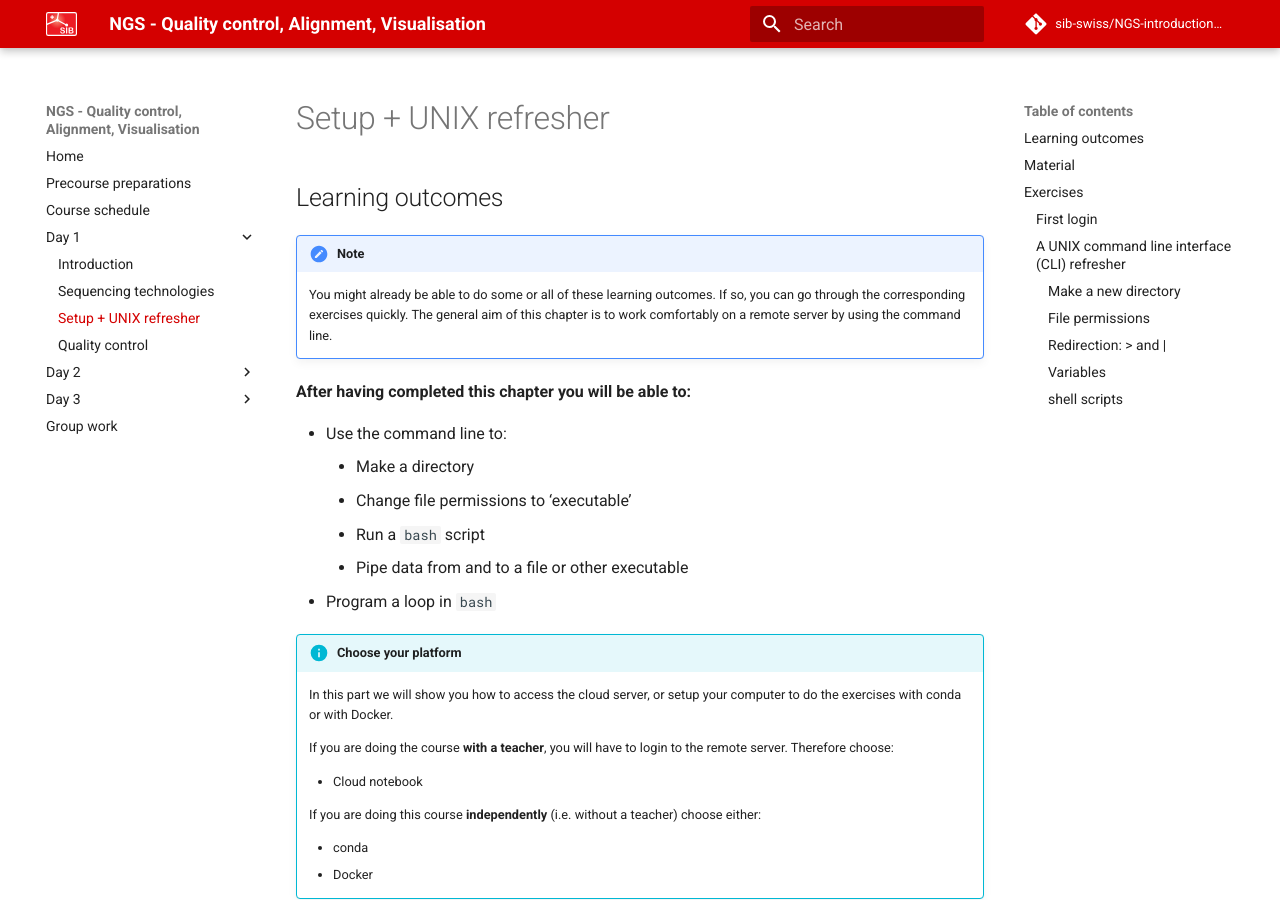
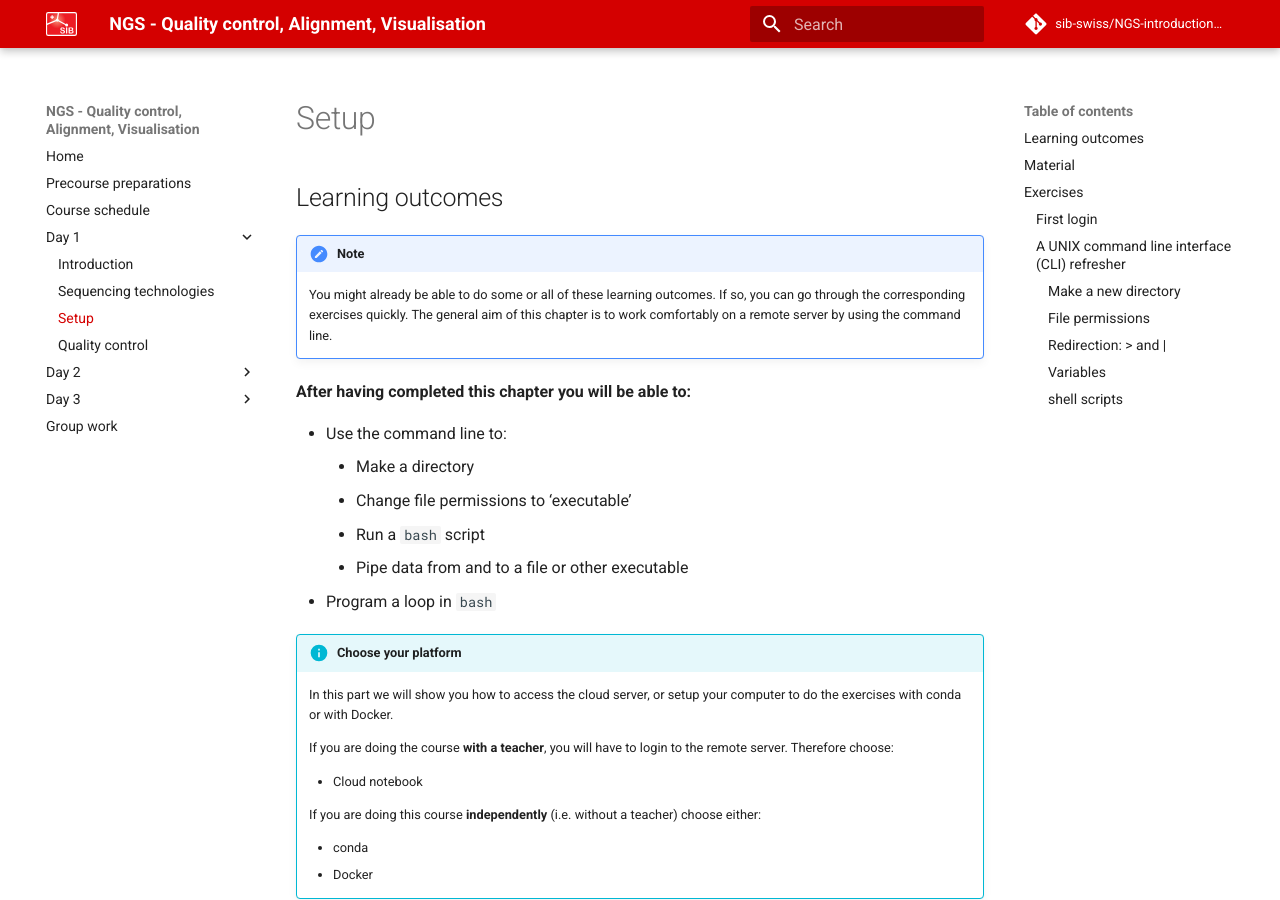
Before and after one commit to sib-swiss/NGS-introduction-training, an MkDocs documentation site: the page built from docs/day1/server_login.md, in a window 1280 px wide and 900 px high. Built offline with MkDocs 1.6.1 and Material for MkDocs 9.7.7, drawn with Linux system fonts in a browser that asks for light colours; emoji names are drawn with the system emoji font; comment, search, counter and statistics services are not loaded; the version menu is left out.

```diff
--- a/mkdocs.yml
+++ b/mkdocs.yml
@@ -6,7 +6,7 @@ nav:
     - Day 1:
       - Introduction: day1/intro.md
       - Sequencing technologies: day1/sequencing_technologies.md
-      - Setup + UNIX refresher: day1/server_login.md
+      - Setup: day1/server_login.md
       - Quality control: day1/quality_control.md
     - Day 2:
       - Read alignment: day2/read_alignment.md
@@ -25,7 +25,7 @@ theme:
 # Repository
 repo_name: sib-swiss/NGS-introduction-training
 repo_url: https://github.com/sib-swiss/NGS-introduction-training
-edit_uri: ""
+edit_uri: edit/main/docs/
 
 markdown_extensions:
   - abbr
```
